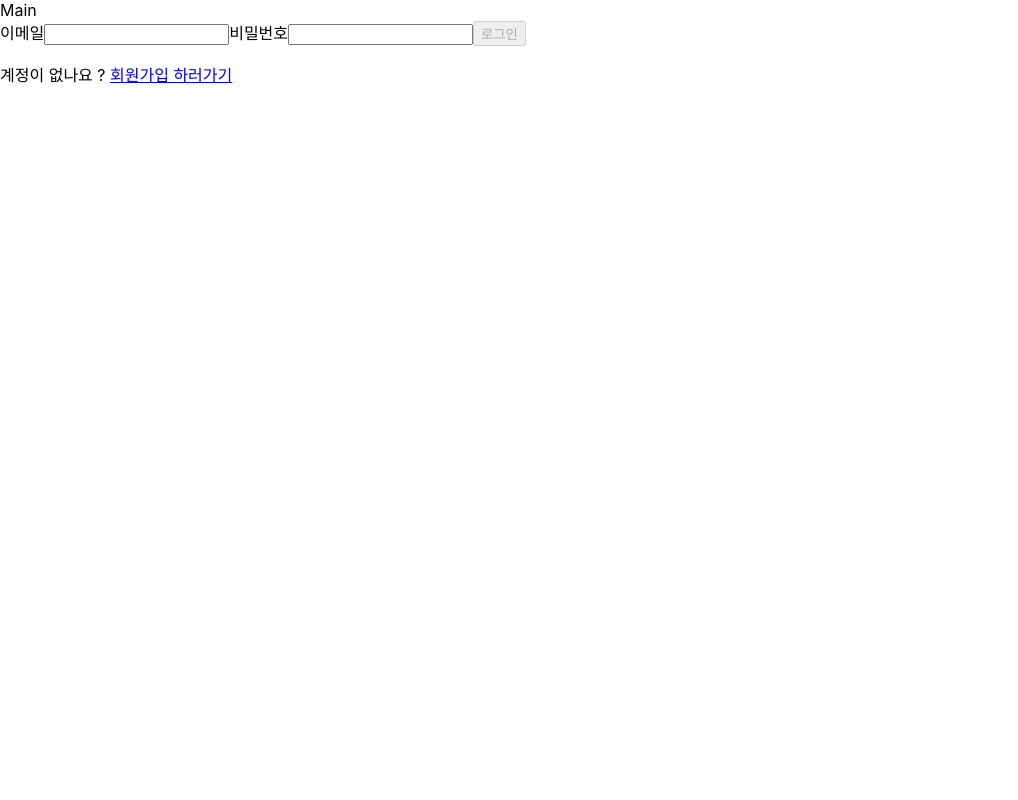
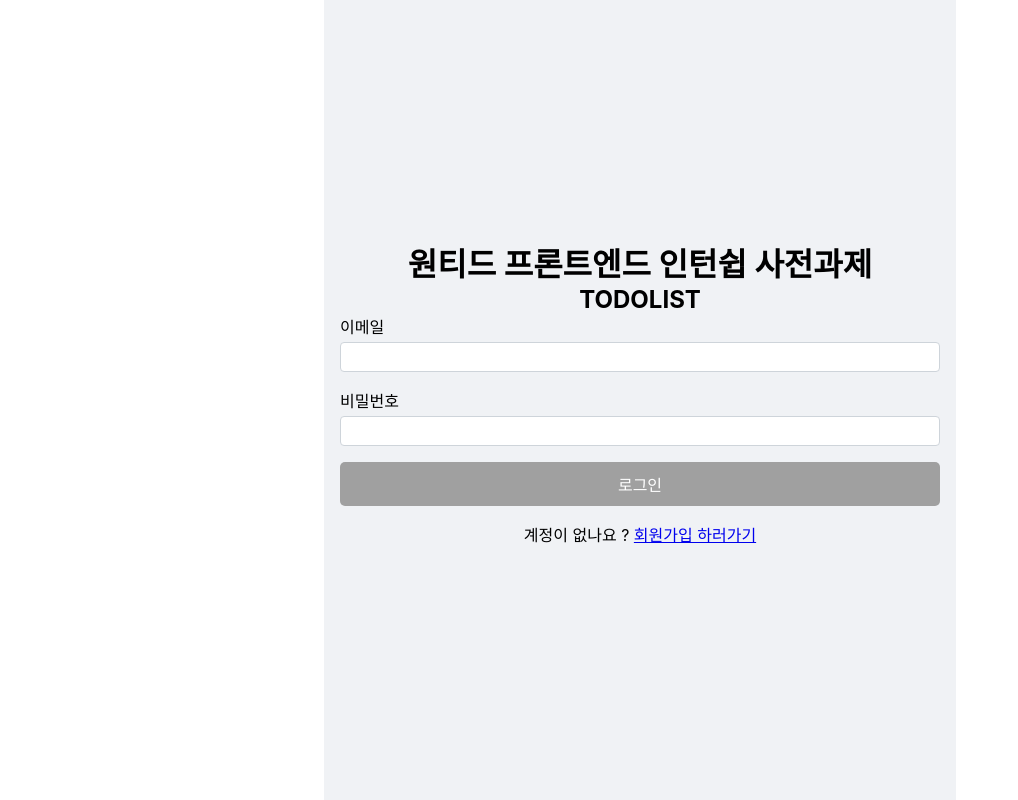
Before and after one commit to WonhyeongLee/wanted-pre-onboarding-frontend, a React (Create React App) app: page /signin in a window 1280 px wide. Shown: the whole page, without its empty margins (0-1018 px from the left). Built offline with nearby package versions, Linux system fonts and the light colour scheme.

Commit message:
Design: emotion.js 사용 main, auth페이지 css적용
문서에서도 css prop를 권장하고 있어서 일단 styled로 작성하고 css prop방식으로 바꿔볼 예정

```diff
--- a/src/component/AuthForm.jsx
+++ b/src/component/AuthForm.jsx
@@ -1,6 +1,54 @@
 import React, { useState } from "react";
 import { signInUser, signUpUser } from "../api/auth";
 import { Link, useNavigate } from "react-router-dom";
+import styled from "@emotion/styled";
+
+const Form = styled.form`
+  display: flex;
+  flex-direction: column;
+  gap: 1rem;
+  width: 100%;
+`;
+
+const InputWrapper = styled.div`
+  display: flex;
+  flex-direction: column;
+  gap: 0.25rem;
+`;
+
+const Input = styled.input`
+  width: 100%;
+  padding: 6px 12px;
+  font-size: 14px;
+  border: 1px solid #ced4da;
+  border-radius: 4px;
+  box-sizing: border-box;
+  /* InputWrapper에 맞춰짐 */
+`;
+
+const ErrorMessage = styled.p`
+  color: red;
+  margin-top: 0;
+  margin-bottom: 0;
+`;
+
+const Button = styled.button`
+  background-color: #007bff;
+  border: none;
+  color: white;
+  text-align: center;
+  padding: 10px 20px;
+  border-radius: 5px;
+  font-size: 16px;
+  cursor: pointer;
+  &:hover {
+    background-color: #0056b3;
+  }
+  &:disabled {
+    background-color: #a0a0a0;
+    cursor: not-allowed;
+  }
+`;
 
 function AuthForm({ authType }) {
   const navigate = useNavigate();
@@ -55,9 +103,10 @@ function AuthForm({ authType }) {
 
   return (
     <>
-      <form onSubmit={handleSubmit}>
+      <Form onSubmit={handleSubmit}>
+        <InputWrapper>
           <label htmlFor='email'>이메일</label>
-        <input
+          <Input
             type='text'
             id='email'
             name='email'
@@ -65,9 +114,11 @@ function AuthForm({ authType }) {
             value={formData.email}
             onChange={handleInputChange}
           />
-        {errors.email && <p>{errors.email}</p>}
+        </InputWrapper>
+        {errors.email && <ErrorMessage>{errors.email}</ErrorMessage>}
+        <InputWrapper>
           <label htmlFor='password'>비밀번호</label>
-        <input
+          <Input
             type='password'
             id='password'
             name='password'
@@ -75,11 +126,12 @@ function AuthForm({ authType }) {
             value={formData.password}
             onChange={handleInputChange}
           />
-        {errors.password && <p>{errors.password}</p>}
-        <button type='submit' data-testid={`${authType}-button`} disabled={buttonDisabled}>
+        </InputWrapper>
+        {errors.password && <ErrorMessage>{errors.password}</ErrorMessage>}
+        <Button type='submit' data-testid={`${authType}-button`} disabled={buttonDisabled}>
           {authType === "signin" ? "로그인" : "회원가입"}
-        </button>
-      </form>
+        </Button>
+      </Form>
       {authType === "signin" ? (
         <p>
           계정이 없나요 ? <Link to='/signup'>회원가입 하러가기</Link>
--- a/src/pages/Main.jsx
+++ b/src/pages/Main.jsx
@@ -1,19 +1,64 @@
 import React from "react";
 import { Outlet, useNavigate, useLocation } from "react-router-dom";
+import styled from "@emotion/styled";
+
+const Container = styled.main`
+  display: flex;
+  flex-direction: column;
+  align-items: center;
+  justify-content: center;
+  height: 100vh;
+  width: 100%;
+  max-width: 600px;
+  margin: 0 auto;
+  padding: 0 1rem;
+  background-color: #f0f2f5;
+`;
+
+const HeadingContainer = styled.header`
+  text-align: center;
+`;
+
+const Heading1 = styled.h1`
+  margin: 0;
+`;
+
+const Heading2 = styled.h2`
+  margin: 0;
+`;
+
+const Button = styled.button`
+  background-color: #007bff;
+  border: none;
+  color: white;
+  text-align: center;
+  padding: 10px 20px;
+  margin-top: 10px;
+  border-radius: 5px;
+  font-size: 16px;
+  cursor: pointer;
+  &:hover {
+    background-color: #0056b3;
+  }
+`;
+
 function Main() {
   const navigate = useNavigate();
   const location = useLocation();
   const renderButton = location.pathname !== "/signin" && location.pathname !== "/signup";
   return (
-    <div>
-      Main
+    <Container>
+      <HeadingContainer>
+        <Heading1>원티드 프론트엔드 인턴쉽 사전과제</Heading1>
+        <Heading2>TODOLIST</Heading2>
+      </HeadingContainer>
       <Outlet />
       {renderButton && (
-        <button type='button' data-testid={`signin-button`} onClick={() => navigate("/signin")}>
+        <Button type='button' data-testid={`signin-button`} onClick={() => navigate("/signin")}>
           로그인
-        </button>
+        </Button>
       )}
-    </div>
+    </Container>
   );
 }
 
--- a/src/pages/SignIn.jsx
+++ b/src/pages/SignIn.jsx
@@ -2,11 +2,7 @@ import React from "react";
 import AuthForm from "../component/AuthForm";
 
 function SignIn() {
-  return (
-    <div>
-      <AuthForm authType={`signin`} />
-    </div>
-  );
+  return <AuthForm authType={`signin`} />;
 }
 
 export default SignIn;
--- a/src/pages/SignUp.jsx
+++ b/src/pages/SignUp.jsx
@@ -4,10 +4,10 @@ import GoBackButton from "../component/common/GoBackButton";
 
 function SignUp() {
   return (
-    <div>
+    <>
       <GoBackButton />
       <AuthForm authType={`signup`} />
-    </div>
+    </>
   );
 }
 
```
Lines whose indentation alone changed are shown as unchanged.
